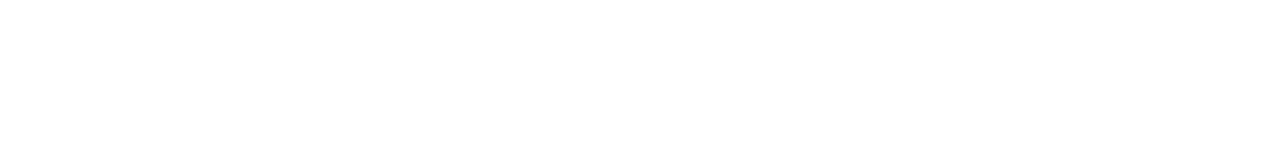
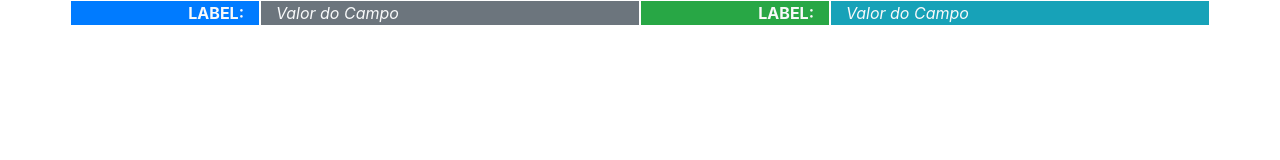
Before and after one commit to utfpr-cefwm/bootstrap4-app-2022-1, a website built with Parcel: page index.html in a window 1280 px wide. Built offline with nearby package versions, Linux system fonts and the light colour scheme.

Commit message:
Exemplo de layout em linhas/colunas flexíveis.

```diff
--- a/index.html
+++ b/index.html
@@ -20,6 +20,21 @@
 <body>
 
   <div class="container">
+    <div class="row text-light">
+      <div class="col-12 col-sm-4 col-md-2 text-sm-right border border-white bg bg-primary  font-weight-bold pt-2 pt-sm-0">
+        LABEL:
+      </div>
+      <div class="col-12 col-sm-8 col-md-4 border border-white bg bg-secondary font-italic
+      pb-2 pb-sm-0">
+        Valor do Campo
+      </div>
+      <div class="col-12 col-sm-4 col-md-2 text-sm-right border border-white bg bg-success font-weight-bold pt-2 pt-sm-0">
+        LABEL:
+      </div>
+      <div class="col-12 col-sm-8 col-md-4 border border-white bg bg-info font-italic pb-2 pb-sm-0">
+        Valor do Campo
+      </div>
+    </div>
   </div>
 
   <script src="js/vendor/modernizr-3.11.2.min.js"></script>
```
